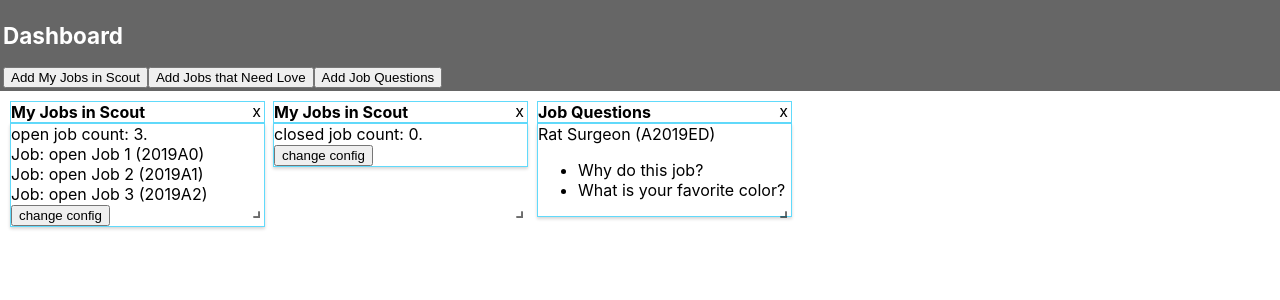
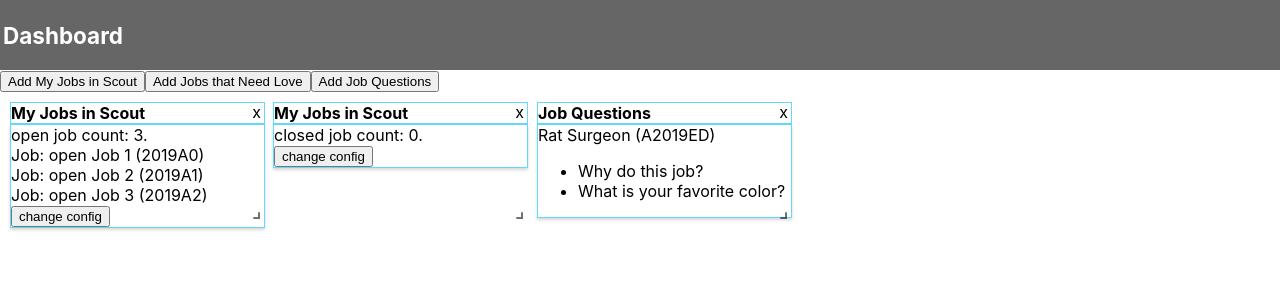
Before and after one commit to scoutcobban/dash, a React (Create React App) app: page / in a window 1280 px wide. Shown: the top 300 px of the page. Built offline with nearby package versions, Linux system fonts and the light colour scheme.

Commit message:
split out the top-level App with a user from the Dashboard component

```diff
--- a/src/App.js
+++ b/src/App.js
@@ -33,6 +33,19 @@ const WIDGET_LIBRARY = {
 };
 
 class App extends Component {
+    render() {
+        return (
+            <div className="App">
+                <header>
+                    <h2>Dashboard</h2>
+                </header>
+                <Dashboard user={"Eamon Cournane"}/>
+            </div>
+        );
+    }
+}
+
+class Dashboard extends Component {
     static defaultProps = {
         className: "layout",
         items: 20,
@@ -131,7 +144,6 @@ class App extends Component {
         if (this.state.loading) {
             dash = <div>loading...</div>;
         } else {
-
             const widgets = this.state.widgets.map((widget) => {
                 return this.makeWidget(widget)
             });
@@ -147,9 +159,8 @@ class App extends Component {
 
 
         return (
-            <div className="App">
-                <header>
-                    <h2>Dashboard</h2>
+            <div>
+                <div className="controls">
                     <button onClick={this.addMyJobs}>
                         Add My Jobs in Scout
                     </button>
@@ -159,7 +170,7 @@ class App extends Component {
                     <button onClick={this.addJobQuestions}>
                         Add Job Questions
                     </button>
-                </header>
+                </div>
                 {dash}
             </div>
         );
```
